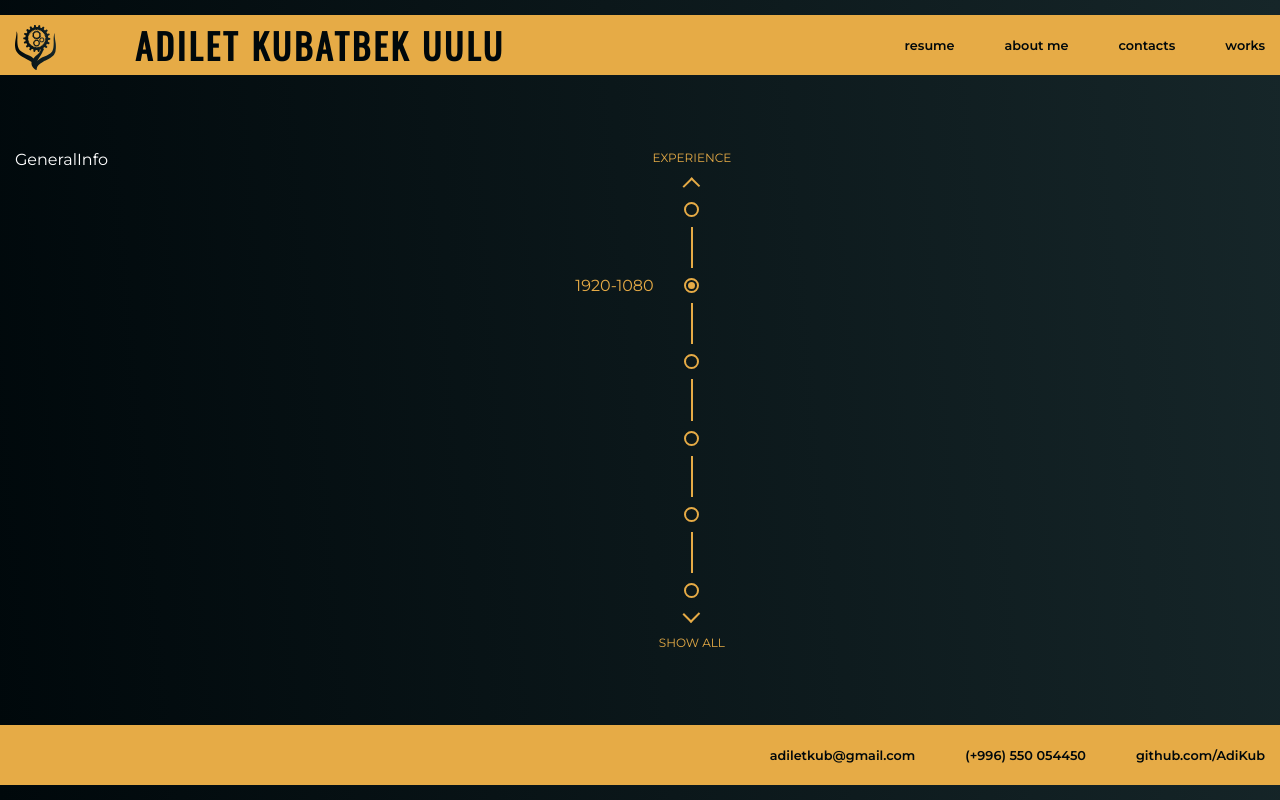
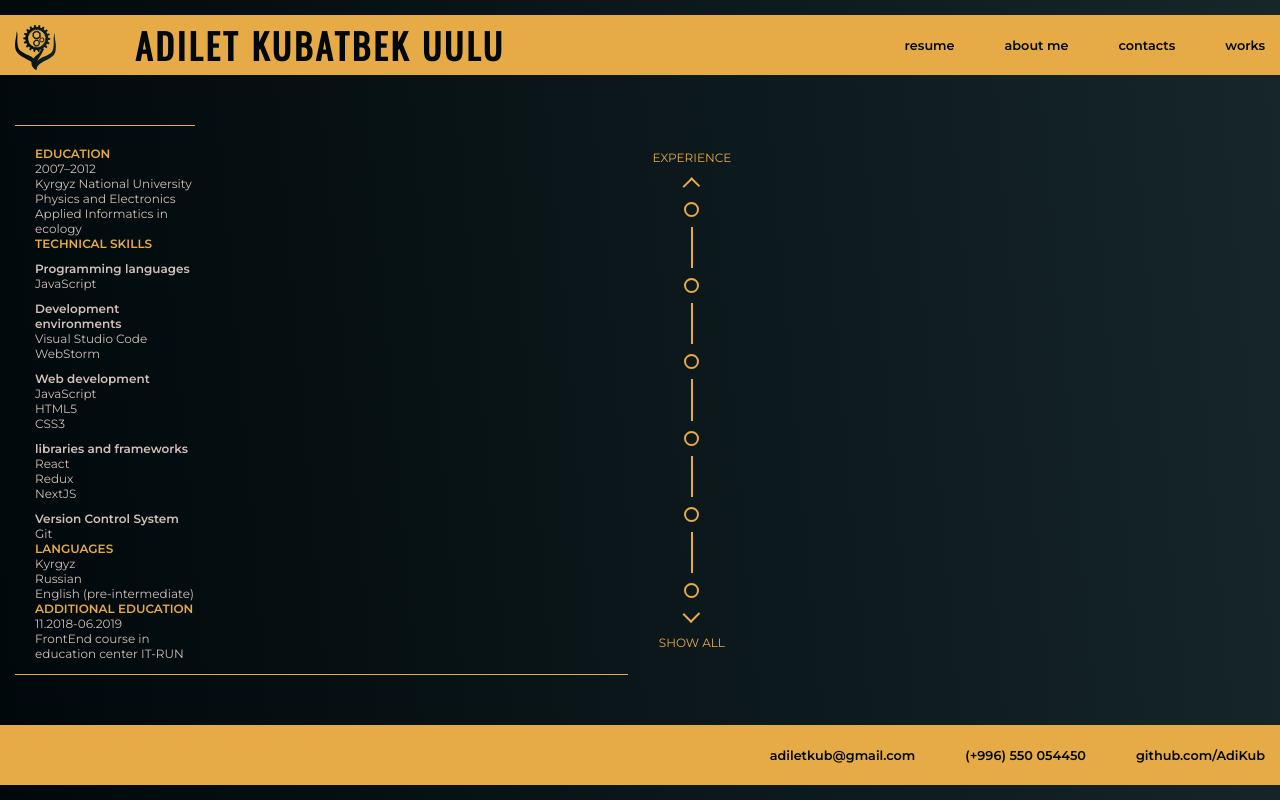
Before and after one commit to AdiKub/resume.github.io, a React (Create React App) app: page / in a window 1280 px wide. Built offline with nearby package versions, Linux system fonts and the light colour scheme.

Commit message:
added general information

```diff
--- a/src/components/Details/styles.scss
+++ b/src/components/Details/styles.scss
@@ -9,6 +9,7 @@
   &-wrapper {
     display: flex;
     justify-content: space-between;
+    align-items: center;
     width: 100%;
   }
 }
--- a/src/components/ExperienceNavigator/index.js
+++ b/src/components/ExperienceNavigator/index.js
@@ -4,8 +4,9 @@ import './styles.scss'
 
 
 const ExperienceNavigator = () => {
-	const [chnumber, isOpenww] = useState(2)
-	console.log(chnumber)
+	const [buttonId, isSelect] = useState('first')
+	const dates = ['2012-2013', '2014-2015', '2016-2017', '2017-2018', '2018-']
+
 	return (
 		<div className='navigator'>
 			<span className='navigator-title__text'>
@@ -16,29 +17,28 @@ const ExperienceNavigator = () => {
 				</div>
 				<div className='navigator-wrapper'>
 
-					<div id='0' className='navigator-radio'>
+					<div id='first' className='navigator-radio'>
 						<div className='navigator-radio__back'>
 						</div>
 					</div>
-					{[1, 2, 3, 4, 5].map((elem, index) => (
-						<>
+					{dates.map((date) => (
+						<div key={date} className='navigator-wrapper navigator-wrapper_dinamic'>
 							<div className='navigator-radio__line'>
 							</div>
 							<div className='navigator-radio'>
-								<div onClick={(e) => isOpenww(e.target.id)} id={index + 1} className='navigator-radio__back'>
+								<div onClick={(e) => isSelect(e.target.id)} id={date} className='navigator-radio__back'>
 								</div>
-								{chnumber === elem + 1 &&
-									<div className='navigator-radio__front'>
-										<span className='navigator-radio__front__text'>
-											1920-1080
+								{buttonId === date &&
+								<div className='navigator-radio__front' >
+									<span className='navigator-radio__front__text'>
+										1920-1080
                     </span>
-										<div className='navigator-radio__front__point'>
-										</div>
-									</div>}
+									<div className='navigator-radio__front__point'>
+									</div>
+								</div>}
 							</div>
-						</>
+						</div>
 					))}
-
 				</div>
 				<div className='navigator__arrow__down'>
 				</div>
--- a/src/components/ExperienceNavigator/styles.scss
+++ b/src/components/ExperienceNavigator/styles.scss
@@ -11,6 +11,9 @@
         font-size: 12px;
         text-transform: uppercase;
         color: $mainYellow;
+        &:hover {
+            cursor: pointer;
+        }
     }
     &-wrapper {
         display: flex;
@@ -96,5 +99,17 @@
         font-size: 12px;
         text-transform: uppercase;
         color: $mainYellow;
+        &:hover {
+            cursor: pointer;
+        }
     }
 }
+
+.button_hide {
+    display: none;
+}
+
+
+.button_show {
+    display: flex;
+}
--- a/src/components/GeneralInfo/index.js
+++ b/src/components/GeneralInfo/index.js
@@ -1,17 +1,59 @@
 import React from 'react'
 import './styles.scss'
+import generalInfo from '../../data/generalInfo'
 
 
 
-const GeneralInfo =()=>{
+const GeneralInfo = () => {
+	const generalInfoContents = generalInfo.generalInfo
+	return (
+		<div className='general-info'>
+	    <div className='general-info-content'>
+				<div className='general-info-wrapper'>
+					<h4 className='general-info-wrapper_title'>EDUCATION</h4>
+					{Object.keys(generalInfoContents.EDUCATION).map(key =>
+						<span key={key}>
+							{generalInfoContents.EDUCATION[key]}
+						</span>
+					)}
+				</div>
+				<div className='general-info-wrapper'>
+					<h4 className='general-info-wrapper_title'>TECHNICAL SKILLS</h4>
+					{Object.keys(generalInfoContents.TECHNICAL_SKILLS).map(key =>
+						<div className='general-info-wrapper_subtitle' key={key}>
+							<span className='general-info_skill_name'>
+								{key}
+							</span>
+							{generalInfoContents.TECHNICAL_SKILLS[key].map(key2 =>
+								<span key={key2}>
+									{key2}
+								</span>
+							)}
+						</div>
+					)}
+				</div>
+				<div className='general-info-wrapper'>
+					<h4 className='general-info-wrapper_title'>LANGUAGES</h4>
+					{generalInfoContents['LANGUAGES'].map(key =>
 
-    return (
-        <div
-            className='general-info'
-            style={{color: "white"}}>
-            GeneralInfo
-        </div>
-    )
+						<span key={key} className='general-info_text'>
+							{key}
+						</span>
+
+					)}
+				</div>
+				<div className='general-info-wrapper'>
+					<h4 className='general-info-wrapper_title'>ADDITIONAL EDUCATION</h4>
+					{Object.keys(generalInfoContents.ADDITIONAL_EDUCATION).map(key =>
+						<span key={key}>
+							{generalInfoContents.ADDITIONAL_EDUCATION[key]}
+						</span>
+					)}
+				</div>
+			</div>
+			<div className='general-info-image'></div>
+		</div>
+	)
 }
 
 export default GeneralInfo;
--- a/src/components/GeneralInfo/styles.scss
+++ b/src/components/GeneralInfo/styles.scss
@@ -4,5 +4,38 @@
 .general-info {
   display: flex;
   width: 49%;
-  height: 400px;
+  height: 550px;
+  border-bottom: 1px solid $mainYellow;
+  padding-bottom: 20px;
+
+
+  &-content {
+    padding-top: 20px;
+    padding-left: 20px;
+    border-top: 1px solid $mainYellow;
+    justify-content: space-between;
+    width: 180px;
+    display:flex;
+    flex-direction: column;
+  }
+
+  &-wrapper {
+    color: $lightFont;
+    display: flex;
+    flex-direction: column;
+    font-size: 12px;
+
+    &_subtitle {
+      display: flex;
+      flex-direction: column;
+    }
+    &_title {
+      color: $mainYellow;
+    }
+  }
+
+  &_skill_name{
+    font-weight: bold;
+    margin-top: 10px;
+  }
 }
--- a/src/data/generalInfo.json
+++ b/src/data/generalInfo.json
@@ -1,44 +1,34 @@
 {
-  "generalInfo": [
-    { "PERSON": {
+  "generalInfo": {
+
+    "PERSON": {
       "first name": "adilet",
       "last name": "kubatbek uulu",
       "image": "me_img.png"
-      }
     },
-    {
     "CONTACTS": {
       "phone number": "+996 550 054450",
       "email": "adiletkub@gmail.com",
       "github": "github.com/AdiKub"
-      }
     },
-    {
     "EDUCATION": {
       "period": "2007–2012",
       "place": "Kyrgyz National University",
       "faculty": "Physics and Electronics",
       "specialty": "Applied Informatics in ecology"
-      }
     },
-    {
-      "TECHNICAL SKILLS": {
+
+    "TECHNICAL_SKILLS": {
       "Programming languages": ["JavaScript"],
       "Development environments": ["Visual Studio Code", "WebStorm"],
       "Web development": ["JavaScript", "HTML5", "CSS3"],
       "libraries and frameworks": ["React", "Redux", "NextJS"],
       "Version Control System": ["Git"]
-      }
     },
-    {
-      "LANGUAGES": ["Kyrgyz", "Russian", "English (pre-intermediate)"]
-    },
-    {
-      "ADDITIONAL EDUCATION": {
+    "LANGUAGES": ["Kyrgyz", "Russian", "English (pre-intermediate)"],
+    "ADDITIONAL_EDUCATION": {
       "period": "11.2018-06.2019",
-        "specialty": "FrontEnd course in education center",
-        "place": "IT-RUN"
+      "place": "FrontEnd course in education center IT-RUN"
     }
   }
-  ]
 }
```
Lines whose indentation alone changed are shown as unchanged.
